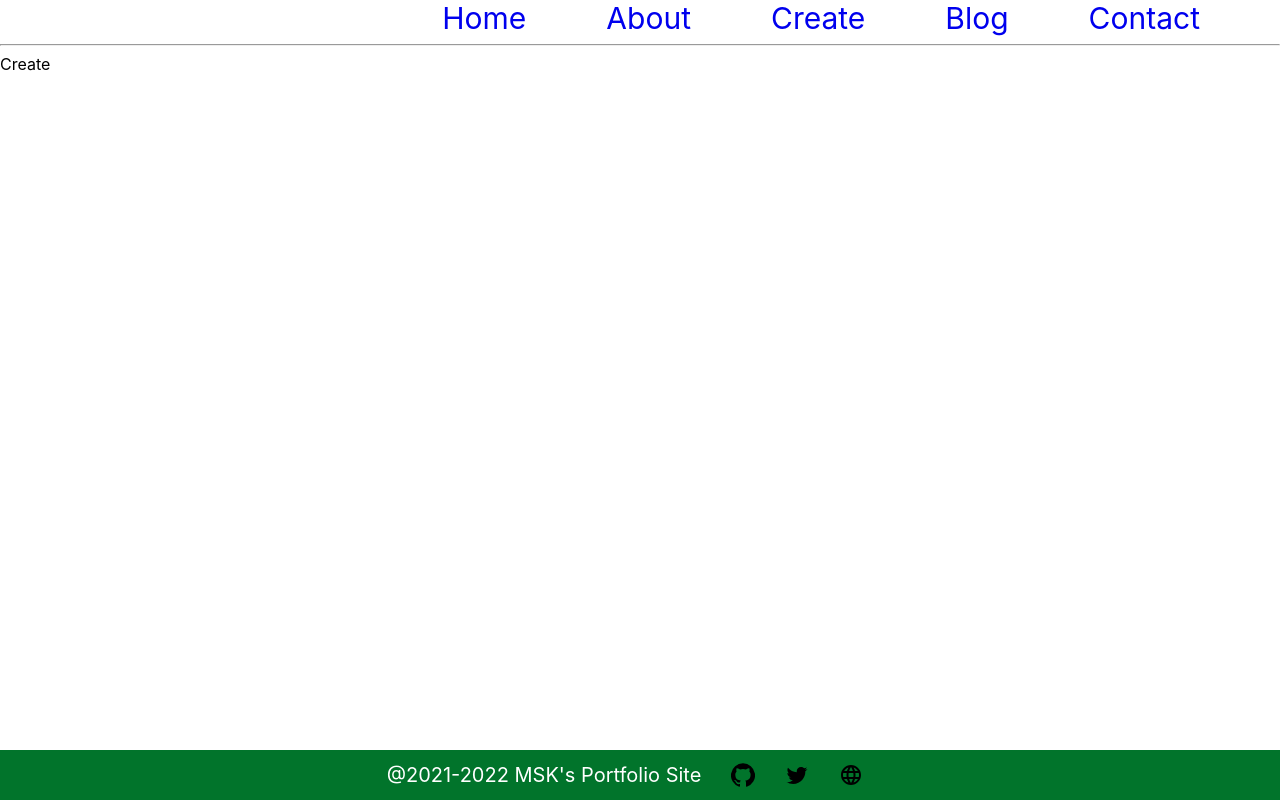
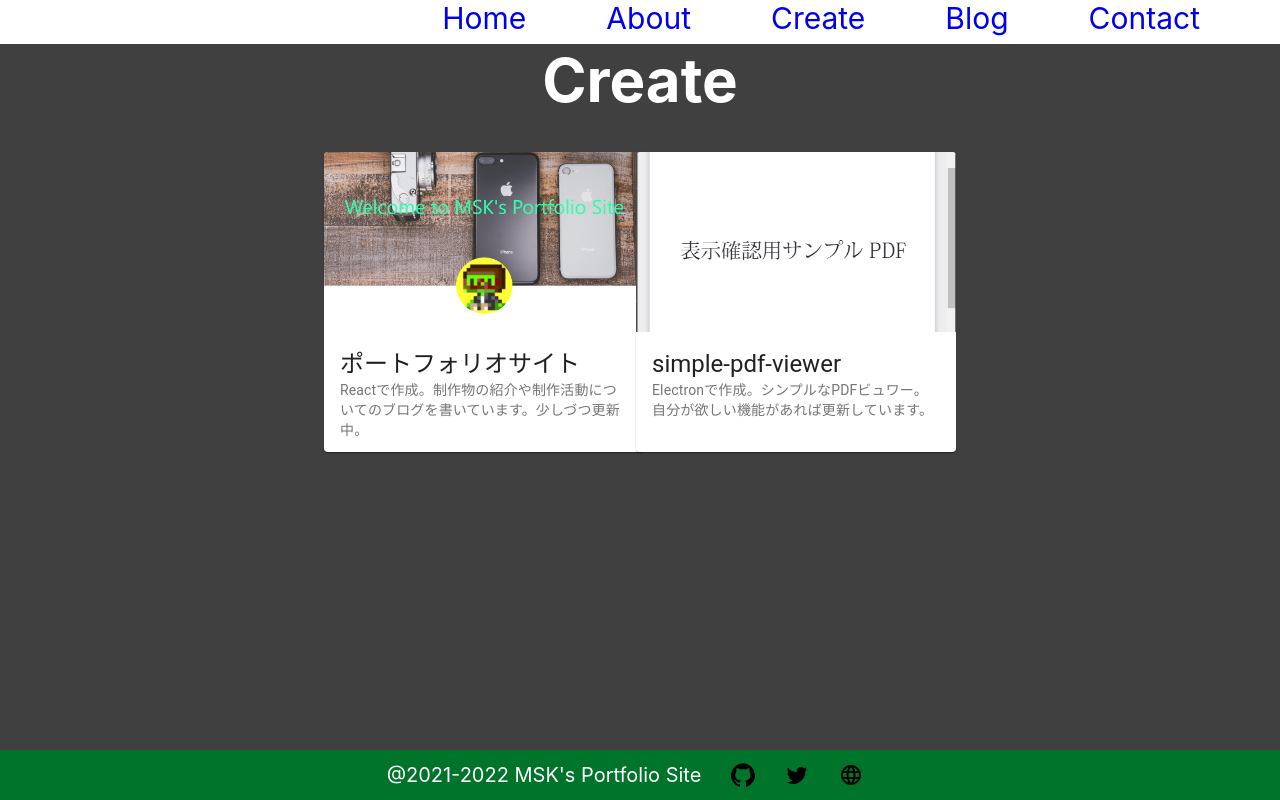
Before and after one commit to MSK0303/portfolio, a React (Create React App) app: page /portfolio/Create in a window 1280 px wide. Built offline with nearby package versions, Linux system fonts and the light colour scheme.

Commit message:
#15 制作物をカード表示することはできた カードを増やしたときの課題はある

```diff
--- /dev/null
+++ b/src/Components/Create/Create.scss
@@ -0,0 +1,22 @@
+.create-page {
+    margin: 0;
+    margin-top: -10px;
+    width: 100%;
+    height: 90vh;
+    background-color: #404040;
+
+    & .create-top {
+        text-align: center;
+        margin: 0px;
+        font-size: 60px;
+        font-weight: bold;
+        color: white;
+    }
+
+    & .create-container
+    {
+        margin-top: 40px;
+        width: 100%;
+    }
+
+}
--- a/src/Components/Create/Create.tsx
+++ b/src/Components/Create/Create.tsx
@@ -1,10 +1,37 @@
-import React from 'react'
+import React from 'react';
+import {Grid} from '@material-ui/core';
 import Footer from '../Footer/Footer';
+import ProductCard from '../ProductCard/ProductCard';
+import PORTFOLIO_SITE_IMG from '../../assets/images/portfolio_site.png';
+import SIMPLE_PDF_VIEWER_IMG from '../../assets/images/simple_pdf_viewer.png';
+
+import './Create.scss';
+
 
 const Create:React.FC = () => {
     return (
-        <div>
-            Create
+        <div className="create-page">
+            <p className="create-top">Create</p>
+            <Grid container className="create-container"  justify="center">
+                <Grid item container xs={3} spacing={1} className="create-grid-item" justify="center">
+                    <ProductCard
+                    title={"ポートフォリオサイト"}
+                    message={"Reactで作成。制作物の紹介や制作活動についてのブログを書いています。少しづつ更新中。"}
+                    img_path={PORTFOLIO_SITE_IMG}
+                    github_url="https://github.com/MSK0303/portfolio"
+                    height={300}
+                    width={320} />
+                </Grid>
+                <Grid item container xs={3} spacing={1} className="create-grid-item" justify="center">
+                    <ProductCard
+                    title={"simple-pdf-viewer"}
+                    message={"Electronで作成。シンプルなPDFビュワー。自分が欲しい機能があれば更新しています。"}
+                    img_path={SIMPLE_PDF_VIEWER_IMG}
+                    github_url="https://github.com/MSK0303/simple-pdf-viewer"
+                    height={300}
+                    width={320} />
+                </Grid>
+            </Grid>
             <Footer />
         </div>
     )
--- a/src/Components/Footer/Footer.tsx
+++ b/src/Components/Footer/Footer.tsx
@@ -8,9 +8,9 @@ const Footer = () => {
     return (
         <div className="footer">
             <p className="footer-item">@2021-2022 MSK's Portfolio Site</p>
-            <GitHubIcon className="footer-item icon" />
-            <TwitterIcon className="footer-item icon" />
-            <LanguageIcon className="footer-item icon" />
+            <GitHubIcon className="footer-item icon" onClick={()=>{window.open("https://github.com/MSK0303")}}/>
+            <TwitterIcon className="footer-item icon" onClick={()=>{window.open("https://twitter.com/MSKmap")}}/>
+            <LanguageIcon className="footer-item icon" onClick={()=>{window.open("https://www.mochinoki-labo.com/")}}/>
         </div>
     )
 }
--- /dev/null
+++ b/src/Components/ProductCard/ProductCard.tsx
@@ -0,0 +1,40 @@
+import React from 'react'
+import Card from '@material-ui/core/Card';
+import CardMedia from '@material-ui/core/CardMedia';
+import ButtonBase from '@material-ui/core/ButtonBase';
+import CardContent from '@material-ui/core/CardContent';
+import Typography from '@material-ui/core/Typography';
+import {Button,CardActionArea,CardActions} from '@material-ui/core';
+
+import {PRODUCT_CARD_INFO} from '../common';
+
+const ProductCard = (props:PRODUCT_CARD_INFO) => {
+
+    const style = {
+        height: props.height,
+        width: props.width,
+        maxWidth:320
+    };
+
+    const img_height = props.height*0.6;
+
+    return (
+        <div>
+            <Card style={style}>
+                <CardActionArea href={props.github_url}>
+                    <CardMedia image={props.img_path} title={props.title} style={{width:props.width,height:img_height}}/>
+                    <CardContent>
+                        <Typography variant="h5" component="div">
+                            {props.title}
+                        </Typography>
+                        <Typography variant="body2" color="textSecondary">
+                            {props.message}
+                        </Typography>
+                    </CardContent>
+                </CardActionArea>
+            </Card>
+        </div>
+    )
+}
+
+export default ProductCard
```
Also changed, not shown: src/Components/common.tsx (+8 -2 lines), src/Components/ProductCard/ProductCard.scss (added), src/assets/images/portfolio_site.png (added), src/assets/images/simple_pdf_viewer.png (added).
